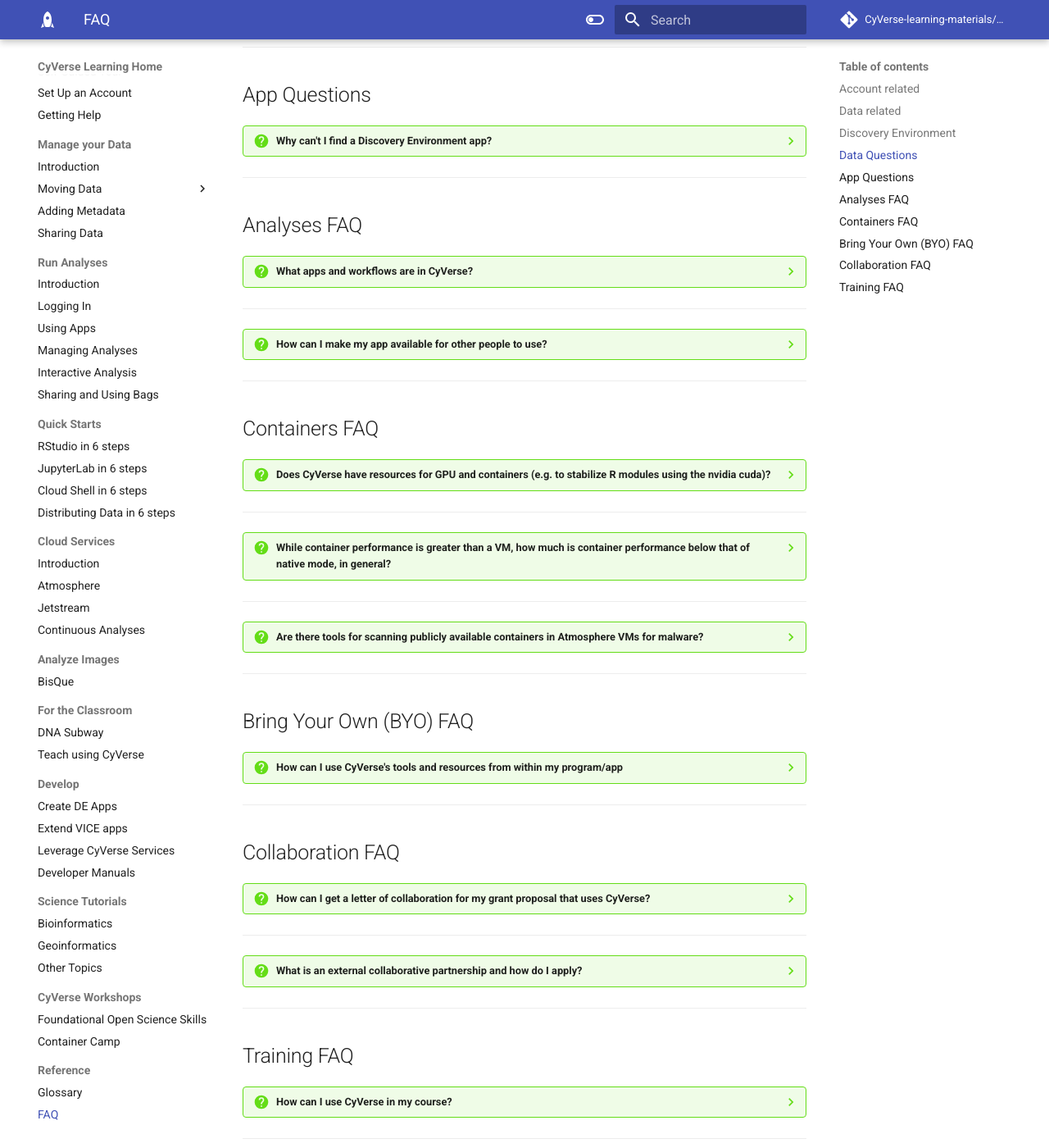
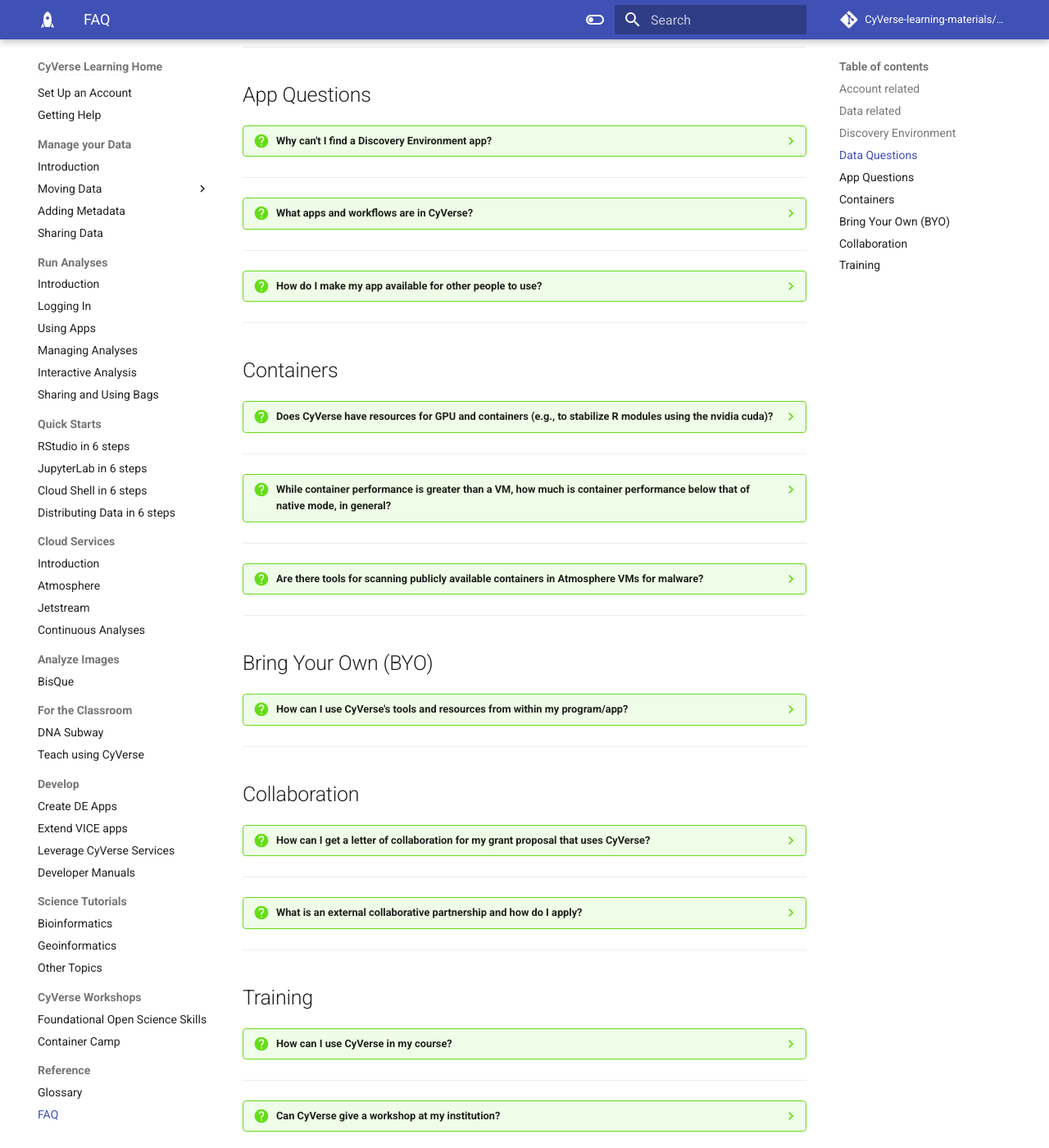
Before and after one commit to CyVerse-learning-materials/learning-materials-home, an MkDocs documentation site: the page built from docs/faq.md, in a window 1280 px wide and 1400 px high, scrolled down 2353 px. Shown: the whole window at 82% size. Built offline with MkDocs 1.6.1 and Material for MkDocs 9.7.7, drawn with Linux system fonts in a browser that asks for light colours; some web fonts are replaced; a script that is not in the unit is left out; comment, search, counter and statistics services are not loaded; some of the changed lines change nothing that is shown.

Commit message:
Word edits, update links, consistency

````diff
--- a/docs/faq.md
+++ b/docs/faq.md
@@ -4,7 +4,7 @@
 
 ??? question "**How do I update my account information?**"
 
-    CyVerse users should update their account information annually for continued access to services. To update, go to the , log in, and click the account icon in the upper right corner.
+    CyVerse users should update their account information annually for continued access to services. To update, go to the [CyVerse User Portal](https://user.cyverse.org/){_target=_blank}, log in, and click the account icon in the upper right corner.
 
     In addition to updating your email, institution, occupation, preferences and other information that may have changed, please add your ORCID ID, a unique identifier which can help you receive credit for your work. Get an ORCID here <https://orcid.org/register>.
 
@@ -24,11 +24,11 @@
 
 ??? question "**How do I publish a large set of public data?**"
 
-    If you need assistance transferring a large dataset to CyVerse, please contact CyVerse Support (<support@cyverse.orgor use the blue Intercom icon at the bottom right).
+    If you need assistance transferring a large dataset to CyVerse, please contact CyVerse Support (<support@cyverse.org or use the blue Intercom icon at the bottom right).
 
     For more information on our policies, see CyVerse's [Collaboration Policy](http://www.cyverse.org/collaboration-policy) and [Data Management Policy](http://www.cyverse.org/data-management-policy).
 
-    For more information on using data at CyVerse, see the Learning Center documentation pages on [working with data](ds/intro.md).
+    For more information on using data at CyVerse, see the Learning Center documentation on [working with data](ds/intro.md).
 
 -----------------------------------------------------------------------
 
@@ -36,7 +36,7 @@
 
     CyVerse provides web access to its public datasets via WebDav [https://data.cyverse.org](https://data.cyverse.org){_target=_blank}
 
-    Because the CyVerse Data Store underlies all CyVerse services, the public datasets may also be accessed through the Discovery Environment, Atmosphere, the Science APIs and iCommands.
+    Because the CyVerse Data Store crosscuts all CyVerse services, public datasets may also be accessed through the Discovery Environment, Atmosphere, the Science APIs and iCommands.
 
     For more information on using data at CyVerse, see the Learning Center documentation pages on working with data.
 
@@ -48,7 +48,7 @@
 
     Community Released Data folders are intended for datasets that are growing or changing frequently or that may not need long-term preservation.
 
-    Before you request a folder, please read this wiki article on [publishing data through the Data Commons](https://wiki.cyverse.org/wiki/display/DC/Publishing+Data+through+the+Data+Commons), and this one on [preparing community-released data folders](https://wiki.cyverse.org/wiki/display/DC/Preparing+Community+Released+Data+Folders).
+    Before requesting a folder, please read this wiki article on [publishing data through the Data Commons](https://wiki.cyverse.org/wiki/display/DC/Publishing+Data+through+the+Data+Commons), and this one on [preparing community-released data folders](https://wiki.cyverse.org/wiki/display/DC/Preparing+Community+Released+Data+Folders).
 
     Then, if you meet the criteria, you can request a folder using [this form](https://user.cyverse.org/forms/7/overview).
 
@@ -56,13 +56,13 @@
 
 ??? question "**How do I connect to a shared or public folder with CyberDuck?**"
 
-    See our [using CyberDuck documentation](ds/cyberduck.md)
+    See our [using CyberDuck documentation](ds/cyberduck.md).
 
 -----------------------------------------------------------------------
 
 ??? question "**How do I open a connection to a private folder that is shared with me?**"
 
-    See our [using the Data Store documentation](ds/intro.md)
+    See our [using the Data Store documentation](ds/intro.md).
 
 -----------------------------------------------------------------------
 
@@ -70,7 +70,7 @@
 
     Although you can share files and folders in the DE and create public links, you must use iCommands make them visible to everyone. Permissions are set in iCommands by using `ichmod` (<https://docs.irods.org/4.2.1/icommands/user/#ichmod>).
 
-    To make a folder public, you give read permission to two users: 'public' (anyone signed in with a CyVerse account) and 'anonymous' (anyone on the web -no sign in required). To recursively make a shared folder called 'myfolder' public, use the instructions below
+    To make a folder public, you must give read permission to two users: 'public' (anyone signed in with a CyVerse account) and 'anonymous' (anyone on the web - no log in required). To recursively make a shared folder called 'myfolder' public, use the instructions below.
 
     ```bash
     ichmod -r read public /iplant/home/shared/myfolder
@@ -105,7 +105,7 @@
         search for more information on the web.
     -   Avoid the use of special characters and spaces in analysis names,
         file names, and folder names when submitting an analysis through
-        the DE (e.g. ~ \` ! @ # $ % ^ & \* ( ) + = { } [ ] | \ : ;
+        the DE (e.g., ~ \` ! @ # $ % ^ & \* ( ) + = { } [ ] | \ : ;
         " ' < , ? / and spaces)
 
     **Getting Help with an analysis**
@@ -126,7 +126,7 @@
         the form
     -   Please go through all the troubleshooting steps yourself before
         requesting help. The problem is often something that you can
-        diagnose yourself
+        diagnose yourself.
 
     **Checking Log files for error**
 
@@ -143,11 +143,11 @@
     errors to the stdout files (usually the screen, although it can be
     redirected and is generally captured in a log file here), while
     another saves its errors to the stderr files (which usually writes to
-    a file, but can also be redirected). This means you may well have to
+    a file, but can also be redirected). This means you may have to
     look in more than one log file when troubleshooting a failed analysis.
     The log files that most commonly contain error information are
     (numerals in the filename correspond to the step number that was
-    logged in your analysis ):
+    logged in your analysis):
 
     -   `condor-stderr` and `condor-input-stdout` log files contain errors
         and details about Condor, the batch manager program that handles
@@ -192,12 +192,12 @@
 ??? question "**Why is my analysis sitting in the Submitted state for so long?**"
 
     Analyses that use an app that runs on an HPC system can remain in the
-    Submitted state for hours or even days. They may sit in in the queue in
+    Submitted state for hours or even days. They may sit in the queue in
     Submitted state waiting to run, along with other possibly long-running
     jobs that were in the queue first. Therefore, it may take several days
     for your analysis to get its turn to run. Once your analysis runs, its
     results will be returned to the Data Store and you will get a
-    Notification that the analysis status has changed to Completed.
+    notification that the analysis status is now Completed.
 
 ------------------------------------------------------------------------
 
@@ -228,7 +228,7 @@
     You can easily relaunch the same analysis with different settings:
 
     In the Analyses window, click the app name in the App column for
-    the analysis to rerun. This opens up an app window for that app, which
+    the analysis you want to rerun. This opens up an app window for that app, which
     is already configured with the inputs and settings you used for the
     previous analysis run. Change settings or inputs as needed.
     Click **Launch Analysis** to launch the new analysis.
@@ -348,34 +348,32 @@
 
 ------------------------------------------------------------------------
 
-
-## Analyses FAQ
-
 ??? question "**What apps and workflows are in CyVerse?**"
 
     CyVerse has hundreds of apps and workflows in the Discovery Environment
-    (DE). For the list of applications available in the DE, see the . Most
-    apps in the DE have user manuals to give you a jump-start on using the
+    (DE). You can view the list of applications available in the DE [here](https://cyverse.atlassian.net/wiki/spaces/DEapps/pages/241882146/List+of+Applications){_target=_blank}. Most
+    apps in the DE have user manuals to help you use the
     app. You also can browse the list of tutorials to find help to learn a
     complicated workflow or how to use an app in the DE or VICE.
 
 ------------------------------------------------------------------------
 
-??? question "**How can I make my app available for other people to use?**"
+??? question "**How do I make my app available for other people to use?**"
 
     You can create a new app interface in the Discovery Environment and
     share it with other users and you also can install the app on VICE. In
     most cases, providing a Docker container (or a link to one) with the
     application of your choice is all you need to start. See the
-    Developer's section of the .
+    [Develop](https://cyverse-learning-materials.github.io/learning-materials-home/de/create_apps/)
+    section of the Learning Center.
 
 ------------------------------------------------------------------------
 
-## Containers FAQ
+## Containers
 
-??? question "**Does CyVerse have resources for GPU and containers (e.g. to stabilize R modules using the nvidia cuda)?**"
+??? question "**Does CyVerse have resources for GPU and containers (e.g., to stabilize R modules using the nvidia cuda)?**"
 
-    Yes, please email Tyson at <tswetnam@cyverse.org> for details.
+    Yes; please email Tyson at <tswetnam@cyverse.org> for details.
 
 ------------------------------------------------------------------------
 
@@ -390,14 +388,14 @@
 ??? question "**Are there tools for scanning publicly available containers in Atmosphere VMs for malware?**"
 
     [Docker Hub](https://hub.docker.com/) and [Quay](https://quay.io/), two
-    of the most popular public container image registries, provide security
+    of the most popular public container image registries, both provide security
     scanning for images that are uploaded to their sites. Details about how
     to enable or use these registries' security scanning features can be
     found here:
     <https://developers.redhat.com/blog/2019/06/26/using-quay-io-to-find-vulnerabilities-in-your-container-images/>
     and <https://docs.docker.com/docker-hub/vulnerability-scanning/>.
 
-    Other tools to scan your container images without using Docker Hub and
+    Other tools to scan your container images without using DockerHub and
     Quay include [Anchore](https://anchore.com/),
     [Clair](https://github.com/quay/clair), and
     [Trivy](https://github.com/aquasecurity/trivy), with new container-based
@@ -413,9 +411,9 @@
 
 ------------------------------------------------------------------------
 
-## Bring Your Own (BYO) FAQ
+## Bring Your Own (BYO)
 
-??? question "**How can I use CyVerse's tools and resources from within my program/app**"
+??? question "**How can I use CyVerse's tools and resources from within my program/app?**"
 
     See the information about our [Science APIs](http://www.cyverse.org/science-apis); you can also contact Support using the
     blue chat icon at the bottom right of the platform. For projects
@@ -425,12 +423,12 @@
 ------------------------------------------------------------------------
 
 
-## Collaboration FAQ
+## Collaboration
 
 ??? question "**How can I get a letter of collaboration for my grant proposal that uses CyVerse?**"
 
-    *To request a letter of collaboration, email informaticians@cyverse.org
-    with the following information:* - the CyVerse resources your project
+    To request a letter of collaboration, email <info@cyverse.org>
+    your request with the following information: - the CyVerse resources your project
     will use (e.g., storage, computing power, expertise for scaling, etc.)
     and indicate if any resulting datasets will be made publicly available
     in CyVerse - the name of the PI, proposal title, funding agency, and
@@ -508,29 +506,27 @@
 
 ------------------------------------------------------------------------
 
-## Training FAQ
+## Training
 
 ??? question "**How can I use CyVerse in my course?**"
 
-    DNA Subway (See ) is especially useful for teaching gene concepts,
-    phylogenetics, DNA barcoding and RNA-Seq. With a friendly user interface
-    and based on the analogy of multiple subway stops and lines, student
-    learn the basics of computational genomics workflows.
+    A great teaching resource is containerized workflows in DE/VICE. By
+    loading a container with the software tools, datasets, and analysis
+    parameters necessary to run an analysis, educators use containers to help overcome many
+    technological and logistical (of students' individual devices) hurdles for
+    both learning and teaching informatics. See [Teaching with VICE](vice/teaching_vice) for more information.
 
-    Using containers in DE/VICE is also a great teaching resource. By
-    loading a container with the software tools, datasets, and analysis
-    parameters necessary to run an analysis, containers help overcome many
-    technological hurdles for both learning and teaching informatics.
-    See [Teaching with VICE](vice/teaching_vice) for more information.
-
+    Also, [DNA Subway](https://cyverse-learning-materials.github.io/learning-materials-home/dna_subway_guide/#types-of-apps){_target=_blank} is especially useful for teaching the basics of computational genomics workflows: gene concepts,
+    phylogenetics, DNA barcoding and RNA-Seq. With a friendly user interface, DNA Subway uses the analogy of multiple subway
+    stops and lines to understand genomic analyses and has been used successfully by high school students and above.
 
 ------------------------------------------------------------------------
 
 ??? question "**Can CyVerse give a workshop at my institution?**"
 
-    Funding to support workshop requests is very limited, with priority for
+    Funding to support workshop requests is very limioted, with priority for
     trainings at underserved institutions (rural,
-    HBCU/Tribal/Hispanic-serving, etc.). Contact Education, Outreach, and
+    HBCU/Tribal/Hispanic-serving, etc.). Contact CyVerse's Education, Outreach, and
     Training Lead Jason Williams (<williams@cshl.edu>)
 
 ------------------------------------------------------------------------
````
